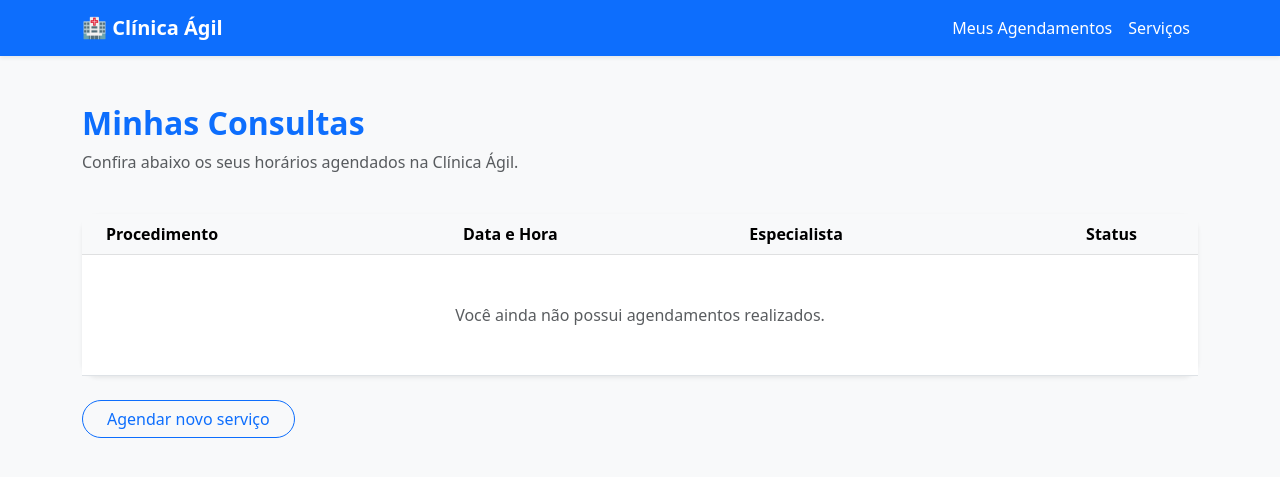
After one commit to JulianaAigueira/agenda-clinica-api, a Django app: template templates/meus_agendamentos.html in a window 1280 px wide. The commit adds this page. Shown: the top 477 px of the page. Run offline with Django 5.2, Linux system fonts and the light colour scheme; the template is opened without the code that fills it, so the values that code supplies are empty.

Commit message:
Lista de agendamentos do cliente e validação de data no modelo

```diff
--- a/core/urls.py
+++ b/core/urls.py
@@ -1,6 +1,6 @@
 from django.urls import path, include
 from rest_framework.routers import DefaultRouter
-from .views import UserViewSet, ProcedureViewSet, AppointmentViewSet, index, agendar
+from .views import UserViewSet, ProcedureViewSet, AppointmentViewSet, index, agendar, meus_agendamentos
 
 # O Router cria automaticamente os links para os nossos ViewSets
 router = DefaultRouter()
@@ -14,5 +14,7 @@ urlpatterns = [
     # 2. ADICIONE ESTA NOVA LINHA:
     path('site/agendar/<int:procedure_id>/', agendar, name='agendar'),
 
+    path('site/meus-agendamentos/', meus_agendamentos, name='meus_agendamentos'),
+
     path('', include(router.urls)),
 ]
--- a/templates/base.html
+++ b/templates/base.html
@@ -14,7 +14,7 @@
             <div class="collapse navbar-collapse">
                 <ul class="navbar-nav ms-auto">
                     <li class="nav-item">
-                        <a class="nav-link text-white" href="#">Meus Agendamentos</a>
+                        <a class="nav-link text-white" href="{% url 'meus_agendamentos' %}">Meus Agendamentos</a>
                     </li>
                     <li class="nav-item">
                         <a class="nav-link text-white" href="#">Serviços</a>
@@ -26,10 +26,15 @@
 
     <div class="container mt-5">
 
-        {% if messages %}
+       {% if messages %}
             {% for message in messages %}
-                <div class="alert alert-success alert-dismissible fade show shadow-sm" role="alert">
-                    <strong>Tudo certo!</strong> {{ message }}
+                <div class="alert alert-{% if message.tags == 'error' %}danger{% else %}success{% endif %} alert-dismissible fade show shadow-sm" role="alert">
+                    {% if message.tags == 'error' %}
+                        <strong>Ops!</strong>
+                    {% else %}
+                        <strong>Tudo certo!</strong>
+                    {% endif %}
+                    {{ message }}
                     <button type="button" class="btn-close" data-bs-dismiss="alert" aria-label="Close"></button>
                 </div>
             {% endfor %}
--- /dev/null
+++ b/templates/meus_agendamentos.html
@@ -0,0 +1,47 @@
+{% extends 'base.html' %}
+
+{% block content %}
+<div class="row">
+    <div class="col-md-12 mb-4">
+        <h2 class="fw-bold text-primary">Minhas Consultas</h2>
+        <p class="text-muted">Confira abaixo os seus horários agendados na Clínica Ágil.</p>
+    </div>
+</div>
+
+<div class="card shadow-sm border-0 rounded-4">
+    <div class="card-body p-0">
+        <table class="table table-hover mb-0">
+            <thead class="table-light">
+                <tr>
+                    <th class="ps-4">Procedimento</th>
+                    <th>Data e Hora</th>
+                    <th>Especialista</th>
+                    <th class="text-center">Status</th>
+                </tr>
+            </thead>
+            <tbody>
+                {% for agendamento in agendamentos %}
+                <tr>
+                    <td class="ps-4 fw-bold">{{ agendamento.procedure.name }}</td>
+                    <td>{{ agendamento.date_time|date:"d/m/Y H:i" }}</td>
+                    <td>{{ agendamento.specialist.get_full_name|default:agendamento.specialist.username }}</td>
+                    <td class="text-center">
+                        <span class="badge rounded-pill bg-info text-dark">Confirmado</span>
+                    </td>
+                </tr>
+                {% empty %}
+                <tr>
+                    <td colspan="4" class="text-center py-5 text-muted">
+                        Você ainda não possui agendamentos realizados.
+                    </td>
+                </tr>
+                {% endfor %}
+            </tbody>
+        </table>
+    </div>
+</div>
+
+<div class="mt-4">
+    <a href="{% url 'index' %}" class="btn btn-outline-primary rounded-pill px-4">Agendar novo serviço</a>
+</div>
+{% endblock %}
```
Also changed, not shown: core/models.py (+27 -0 lines), core/views.py (+23 -12 lines).
